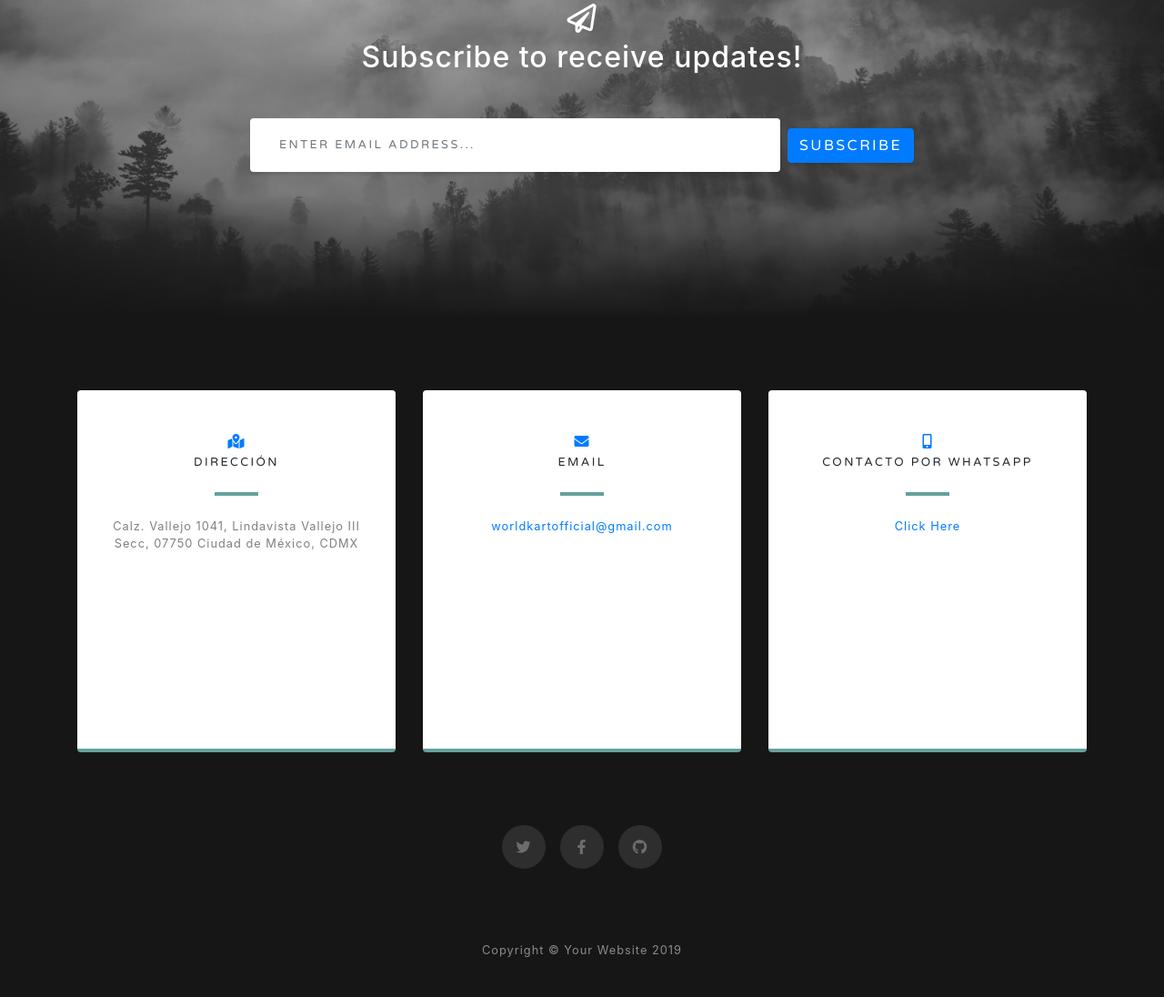
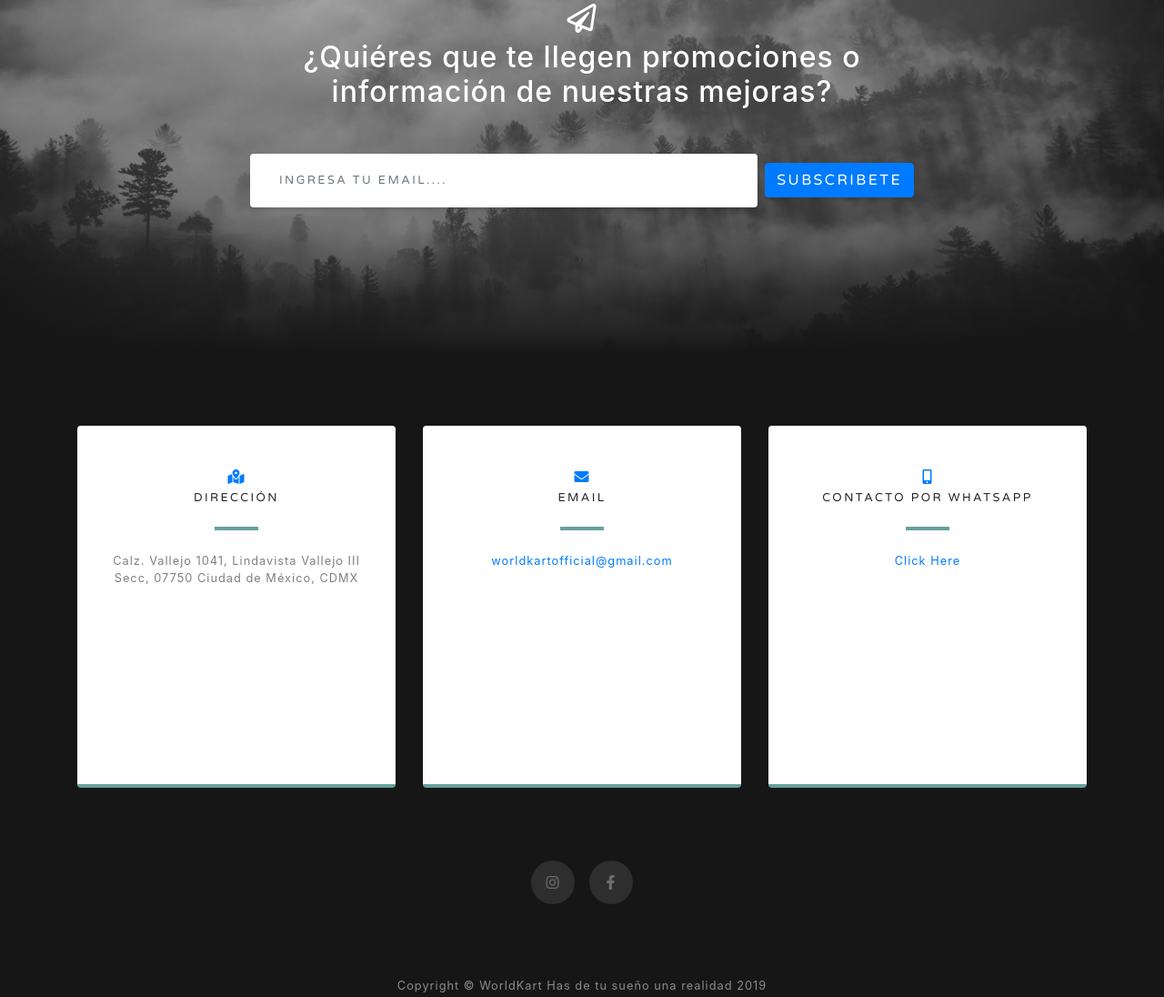
Before and after one commit to worldkart/worldkart.github.io, a website with bundled scripts: page index.html in a window 1280 px wide. Shown: the part 3022-4118 px from the top of the page at 91% size. Built offline with nearby package versions, Linux system fonts and the light colour scheme; grey boxes are pictures that could not be loaded.

Commit message:
zdsiougboiuz<sgnuoiz

```diff
--- a/index.html
+++ b/index.html
@@ -140,11 +140,11 @@
         <div class="col-md-10 col-lg-8 mx-auto text-center">
 
           <i class="far fa-paper-plane fa-2x mb-2 text-white"></i>
-          <h2 class="text-white mb-5">Subscribe to receive updates!</h2>
+          <h2 class="text-white mb-5">¿Quiéres que te llegen promociones o información de nuestras mejoras? </h2>
 
           <form class="form-inline d-flex">
-            <input type="email" class="form-control flex-fill mr-0 mr-sm-2 mb-3 mb-sm-0" id="inputEmail" placeholder="Enter email address...">
-            <button type="submit" class="btn btn-primary mx-auto">Subscribe</button>
+            <input type="email" class="form-control flex-fill mr-0 mr-sm-2 mb-3 mb-sm-0" id="inputEmail" placeholder="Ingresa tu email....">
+            <button type="submit" class="btn btn-primary mx-auto">Subscribete</button>
           </form>
 
         </div>
@@ -196,15 +196,13 @@
       </div>
 
       <div class="social d-flex justify-content-center">
-        <a href="#" class="mx-2">
-          <i class="fab fa-twitter"></i>
+        <a href="https://www.instagram.com/worldkart__/" class="mx-2">
+          <i class="fab fa-instagram"></i>
         </a>
-        <a href="#" class="mx-2">
+        <a href="https://facebook.com/WorldKart-346919956229158/" class="mx-2">
           <i class="fab fa-facebook-f"></i>
         </a>
-        <a href="#" class="mx-2">
-          <i class="fab fa-github"></i>
-        </a>
+
       </div>
 
     </div>
@@ -213,7 +211,7 @@
   <!-- Footer -->
   <footer class="bg-black small text-center text-white-50">
     <div class="container">
-      Copyright &copy; Your Website 2019
+      Copyright &copy; WorldKart Has de tu sueño una realidad 2019
     </div>
   </footer>
 
@@ -226,6 +224,8 @@
 
   <!-- Custom scripts for this template -->
   <script src="js/grayscale.min.js"></script>
+<!-- Código de instalación Cliengo para http://worldkart.github.io --> <script type="text/javascript">(function () { var ldk = document.createElement('script'); ldk.type = 'text/javascript'; ldk.async = true; ldk.src = 'https://s.cliengo.com/weboptimizer/5d4ad2d2e4b0c4369439a4ac/5d4ad2d4e4b0c4369439a4af.js'; var s = document.getElementsByTagName('script')[0]; s.parentNode.insertBefore(ldk, s); })();</script>
+
 
 </body>
 
```
